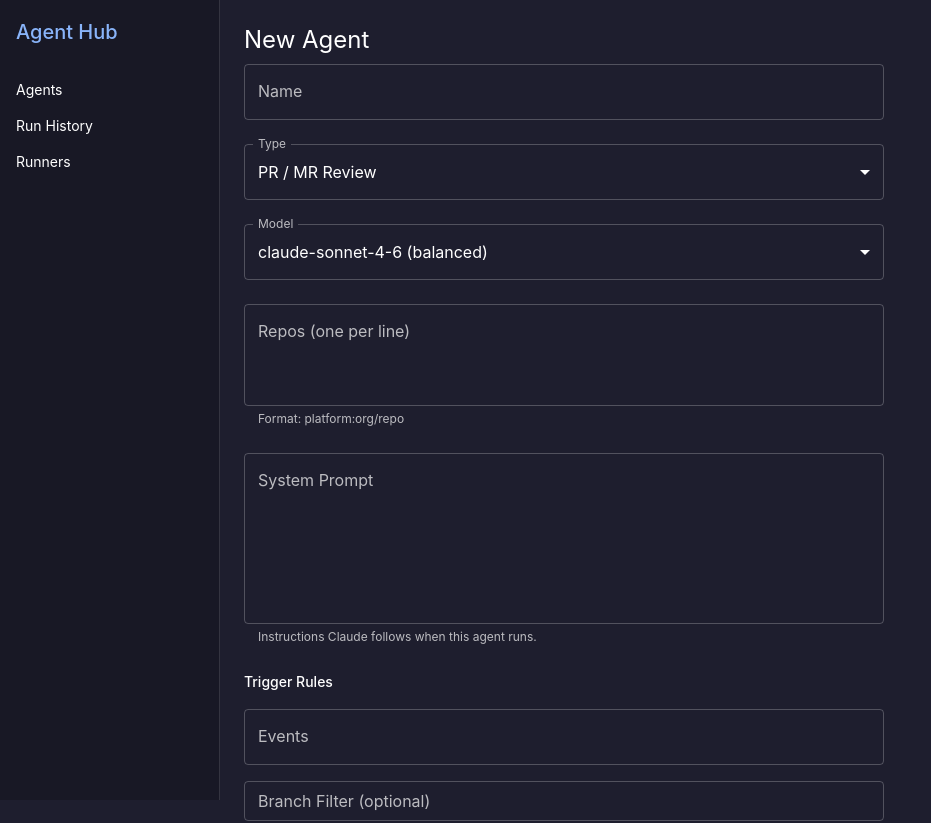
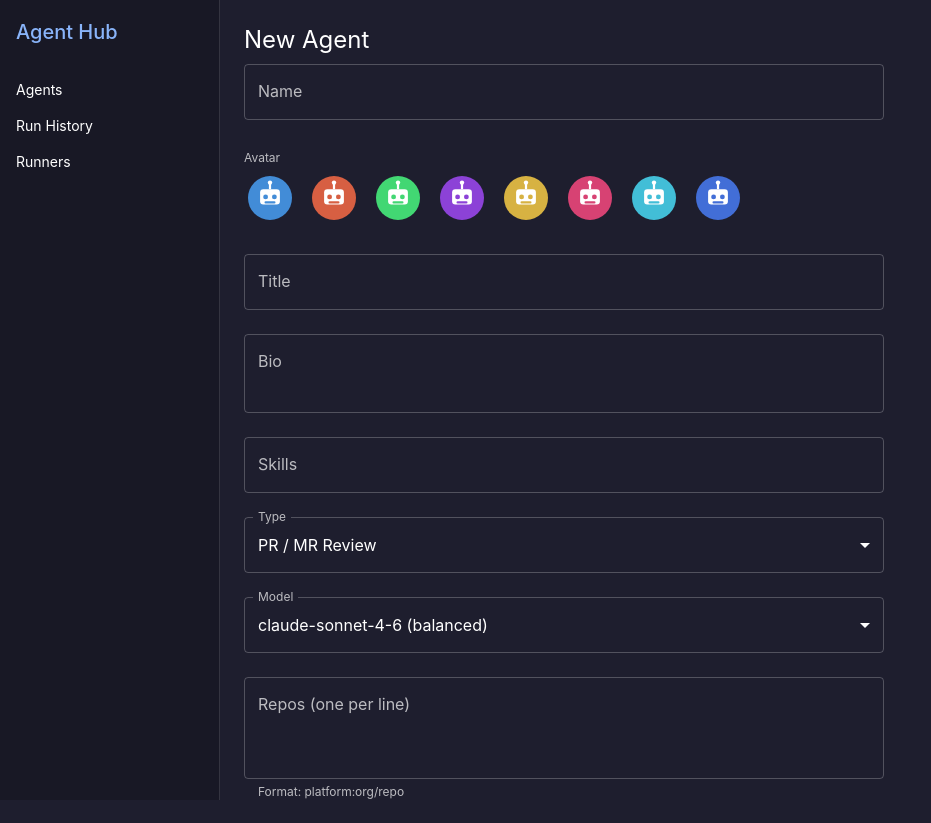
Before and after one commit to AssafAtias/globale.agent-hub, a React (Vite) app in the folder apps/client/: page /agents/new in a window 1280 px wide. Shown: the top 823 px of the page, without its empty margins (0-931 px from the left). Built offline with nearby package versions, Linux system fonts and the light colour scheme.

Commit message:
feat(client): edit avatar, title, bio, and skills in AgentConfigPage

```diff
--- a/apps/client/src/pages/AgentConfigPage.tsx
+++ b/apps/client/src/pages/AgentConfigPage.tsx
@@ -13,6 +13,9 @@ import { PromptEditor } from '../components/PromptEditor.js';
 import { TriggerRulesForm } from '../components/TriggerRulesForm.js';
 import { OutputSelector } from '../components/OutputSelector.js';
 import { useQueryClient } from '@tanstack/react-query';
+import { AvatarPicker } from '../components/AvatarPicker.js';
+import { SkillsSelector } from '../components/SkillsSelector.js';
+import { dedupeSkills } from '../constants/skills.js';
 
 const DEFAULT_RULES = { events: [] as string[], branchFilter: undefined as string | undefined, jiraLabel: undefined as string | undefined };
 
@@ -29,6 +32,10 @@ export function AgentConfigPage() {
   const [repos, setRepos] = useState('');
   const [triggerRules, setTriggerRules] = useState(DEFAULT_RULES);
   const [outputs, setOutputs] = useState<string[]>(['dashboard']);
+  const [avatarKey, setAvatarKey] = useState<string | undefined>(undefined);
+  const [title, setTitle] = useState('');
+  const [bio, setBio] = useState('');
+  const [skills, setSkills] = useState<string[]>([]);
   const [saving, setSaving] = useState(false);
   const [loadError, setLoadError] = useState<string | null>(null);
   const [saveError, setSaveError] = useState<string | null>(null);
@@ -48,6 +55,11 @@ export function AgentConfigPage() {
         setTriggerRules(rules);
         const outs = (() => { try { return JSON.parse(a.outputs || '["dashboard"]') as string[]; } catch { return ['dashboard']; } })();
         setOutputs(outs);
+        setAvatarKey(a.avatarKey ?? undefined);
+        setTitle(a.title ?? '');
+        setBio(a.bio ?? '');
+        const skillList = (() => { try { return JSON.parse(a.skills || '[]') as string[]; } catch { return [] as string[]; } })();
+        setSkills(skillList);
       }).catch(err => {
         if (!controller.signal.aborted) setLoadError(String(err));
       });
@@ -63,6 +75,10 @@ export function AgentConfigPage() {
       repos: repos.split('\n').map(r => r.trim()).filter(Boolean),
       triggerRules,
       outputs,
+      avatarKey,
+      title: title.trim() || undefined,
+      bio: bio.trim() || undefined,
+      skills: dedupeSkills(skills),
     };
     try {
       if (isNew) await api.agents.create(body);
@@ -82,6 +98,10 @@ export function AgentConfigPage() {
       {loadError && <Typography color="error" sx={{ mb: 2 }}>{loadError}</Typography>}
       <Box display="flex" flexDirection="column" gap={3}>
         <TextField label="Name" value={name} onChange={e => setName(e.target.value)} fullWidth />
+        <AvatarPicker value={avatarKey} onChange={setAvatarKey} name={name || 'Agent'} />
+        <TextField label="Title" value={title} onChange={e => setTitle(e.target.value)} fullWidth placeholder="e.g. Senior Bug Hunter" />
+        <TextField label="Bio" value={bio} onChange={e => setBio(e.target.value)} fullWidth multiline minRows={2} placeholder="A short description of this agent's character" />
+        <SkillsSelector value={skills} onChange={setSkills} />
         <FormControl fullWidth>
           <InputLabel>Type</InputLabel>
           <Select value={type} label="Type" onChange={e => setType(e.target.value as 'pr-review' | 'ticket-to-code')}>
```
